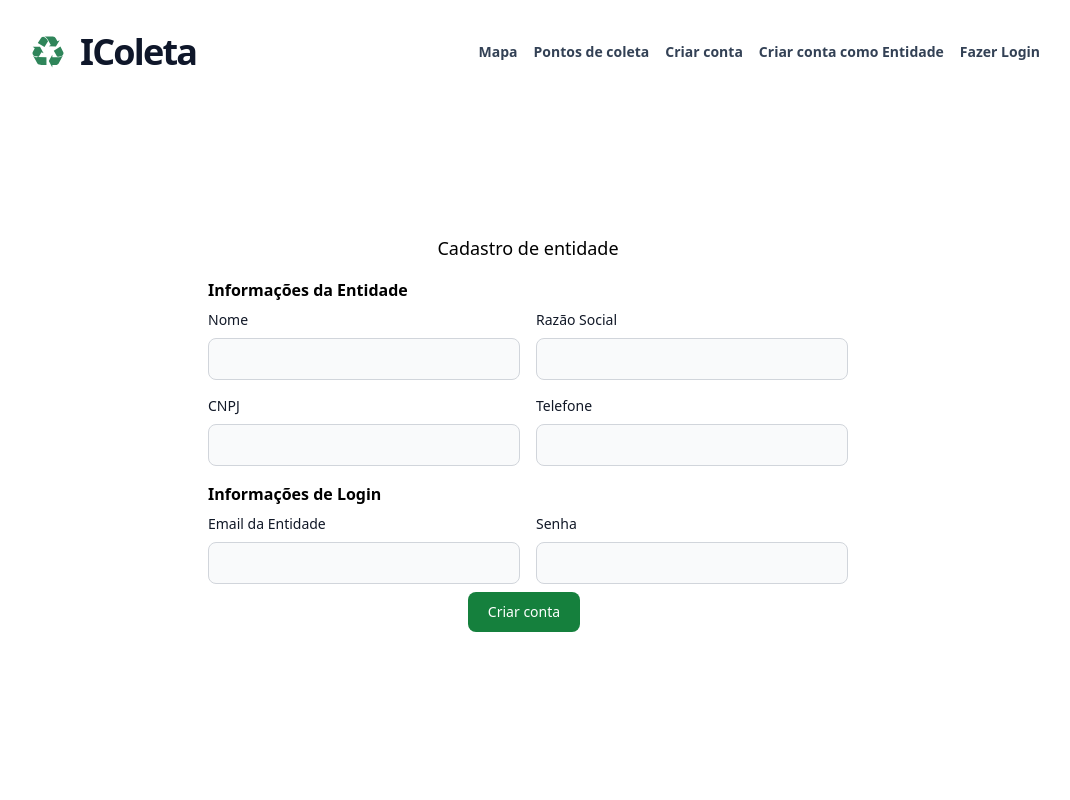
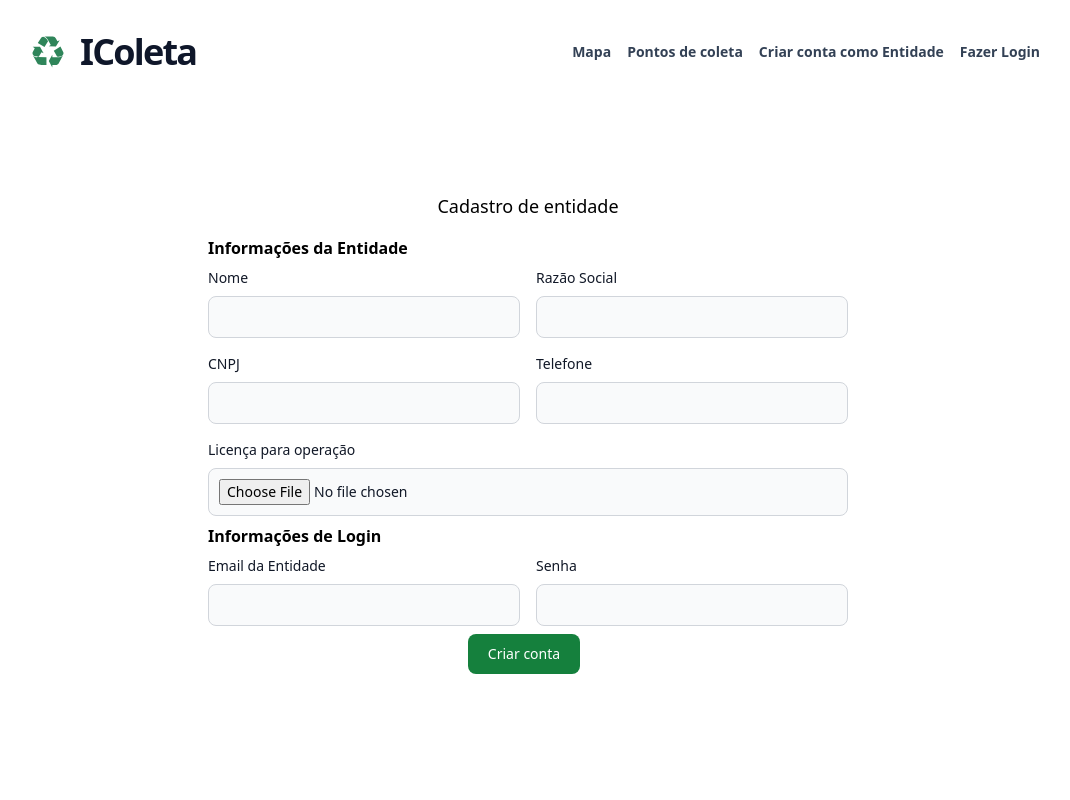
Before and after one commit to icoleta/icoleta-front, a React (Create React App) app: page /entidade/registro in a window 1280 px wide. Shown: the top 800 px of the page, without its empty margins (112-1182 px from the left). Built offline with nearby package versions, Linux system fonts and the light colour scheme.

Commit message:
Update api

```diff
--- a/src/components/Header.jsx
+++ b/src/components/Header.jsx
@@ -95,10 +95,10 @@ function Header() {
           </div>
         ) : (
           <div className="child:ml-4 flex items-center text-slate-700 font-semibold text-sm">
-            <Link to="/usuario/cadastrar">Criar conta</Link>
+            {/* <Link to="/usuario/cadastrar">Criar conta</Link> */}
             <Link to="/entidade/registro">Criar conta como Entidade</Link>
 
-            <Link to="/usuario/login">Fazer Login</Link>
+            <Link to="/login">Fazer Login</Link>
           </div>
         )}
       </div>
--- a/src/contexts/auth.jsx
+++ b/src/contexts/auth.jsx
@@ -13,15 +13,14 @@ export const AuthProvider = function ({ children }) {
         password,
       });
 
-      const { name, cpf } = res.data.data;
+      const { email, token } = res.data.data;
       const user = {
         email,
-        name,
-        cpf,
+        token
       };
       setUser(user);
 
-      // api.defaults.headers.Authorization = `Bearer ${userData.token}`;
+      api.defaults.headers.Authorization = `Bearer ${token}`;
 
       // localStorage.setItem('@App:user', JSON.stringify(response.data.user))
       // localStorage.setItem('@App:token', response.data.token)
--- a/src/pages/CadastroEntidade/index.jsx
+++ b/src/pages/CadastroEntidade/index.jsx
@@ -1,3 +1,4 @@
+import axios from "axios";
 import React from "react";
 import { useNavigate } from "react-router-dom";
 import Input from "../../components/Input";
@@ -15,7 +16,8 @@ const CadastroEntidade = () => {
   );
 
   async function whenSubmitted() {
-    await api.post("/company/register", values);
+    await axios.get('http://localhost:8000/sanctum/csrf-cookie')
+    await api.post("/company/register", values)
     alert("Entidade criada");
     navigate("/");
   }
@@ -92,6 +94,21 @@ const CadastroEntidade = () => {
               />
             </div>
           </div>
+          <div className="">
+              <label
+                htmlFor="license"
+                className="block mb-2 text-sm font-medium text-gray-900"
+              >
+                Licença para operação
+              </label>
+              <Input
+                type="file"
+                id="license"
+                name="license"
+                onChange={handleChange}
+                errors={errors}
+              />
+          </div>
         </div>
 
         <fieldset className="font-semibold my-2">Informações de Login</fieldset>
--- a/src/pages/LoginUsuario/index.jsx
+++ b/src/pages/LoginUsuario/index.jsx
@@ -26,7 +26,7 @@ const LoginUsuario = () => {
   return (
     <div className="flex justify-center items-center h-4/6 flex-col">
       <form onSubmit={handleSubmit}>
-        <p className="text-lg mb-4">Acesso ao sistema | Usuário</p>
+        <p className="text-lg mb-4">Acesso ao sistema</p>
 
         <label
           htmlFor="email"
--- a/src/routes.js
+++ b/src/routes.js
@@ -36,10 +36,10 @@ function Paths() {
           <Route path="/" element={<Home />} />
           <Route path="/mapa" element={<MapPoints />} />
           <Route path="/lista-de-pontos" element={<ListPoints />} />
+          <Route path="/login" element={<LoginUsuario />} />
           <Route path="/entidade/registro" element={<CadastroEntidade />} />
-          <Route path="/entidade/login" element={<LoginEntidade />} />
+          {/* <Route path="/entidade/login" element={<LoginEntidade />} /> */}
           <Route path="/usuario/cadastrar" element={<CadastroUsuario />} />
-          <Route path="/usuario/login" element={<LoginUsuario />} />
           <Route path="/usuario/recuperar" element={<RecuperarSenha />} />
           <Route path="/usuario/atualizar" element={<AtualizarSenha />} />
           <Route
--- a/src/services/api.js
+++ b/src/services/api.js
@@ -1,5 +1,6 @@
 import axios from 'axios'
 
 export const api = axios.create({
-  baseURL: 'http://localhost:8000/api'
+  baseURL: 'http://localhost:8000/api',
+  withCredentials: true,
 })
```
